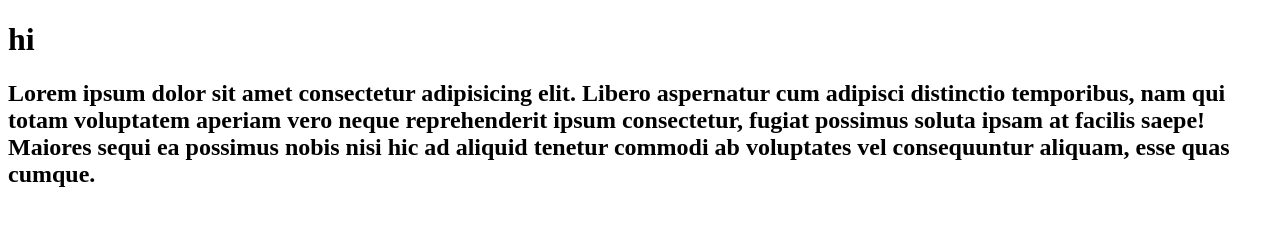
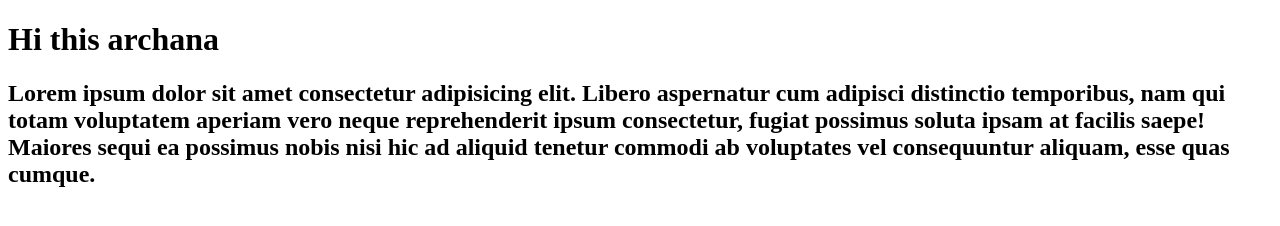
Before and after one commit to maddaliarchana/clon, a plain HTML site: page index.html in a window 1280 px wide. Drawn offline with Linux system fonts and the light colour scheme.

Commit message:
Update index.html

```diff
--- a/index.html
+++ b/index.html
@@ -6,7 +6,7 @@
     <title>Document</title>
 </head>
 <body>
-    <h1> hi</h1>
+    <h1> Hi this archana</h1>
     <h2>Lorem ipsum dolor sit amet consectetur adipisicing elit. Libero aspernatur cum adipisci distinctio temporibus, nam qui totam voluptatem aperiam vero neque reprehenderit ipsum consectetur, fugiat possimus soluta ipsam at facilis saepe! Maiores sequi ea possimus nobis nisi hic ad aliquid tenetur commodi ab voluptates vel consequuntur aliquam, esse quas cumque.</h2>
 </body>
 </html>
```
